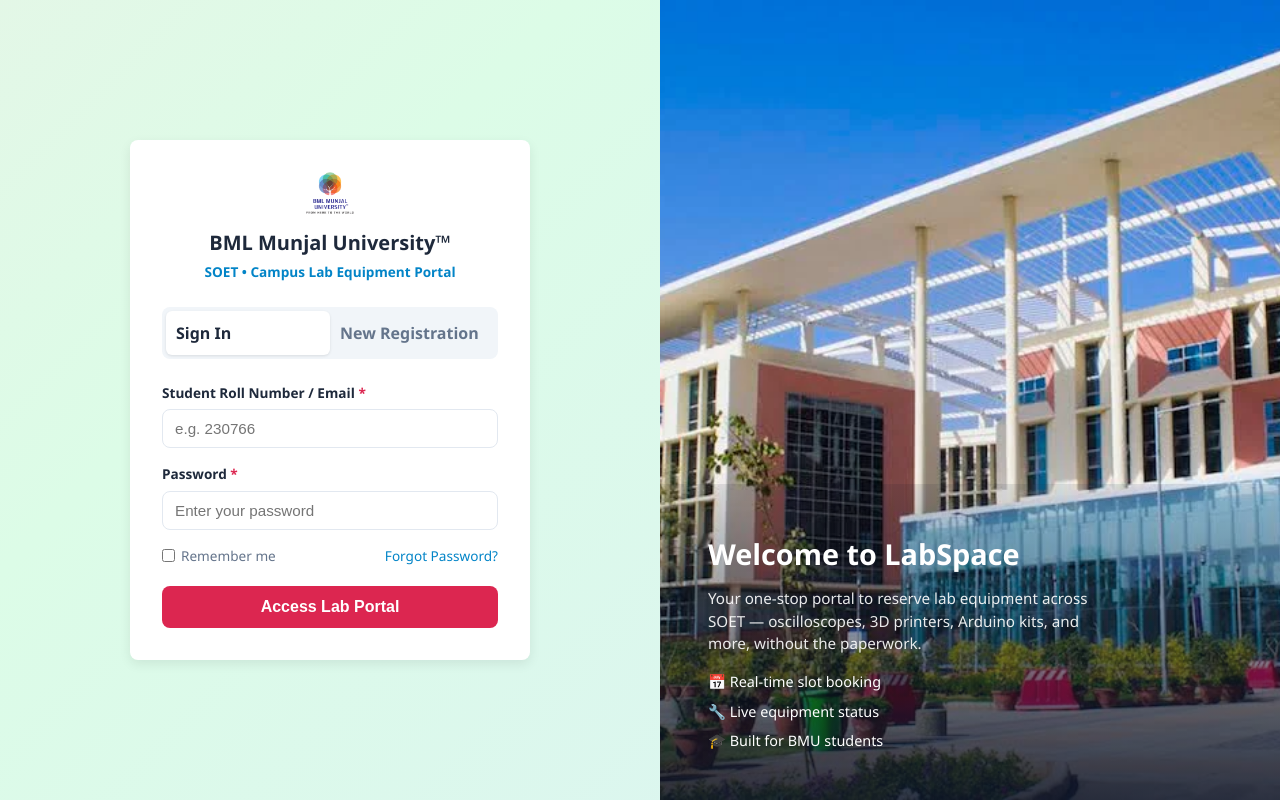
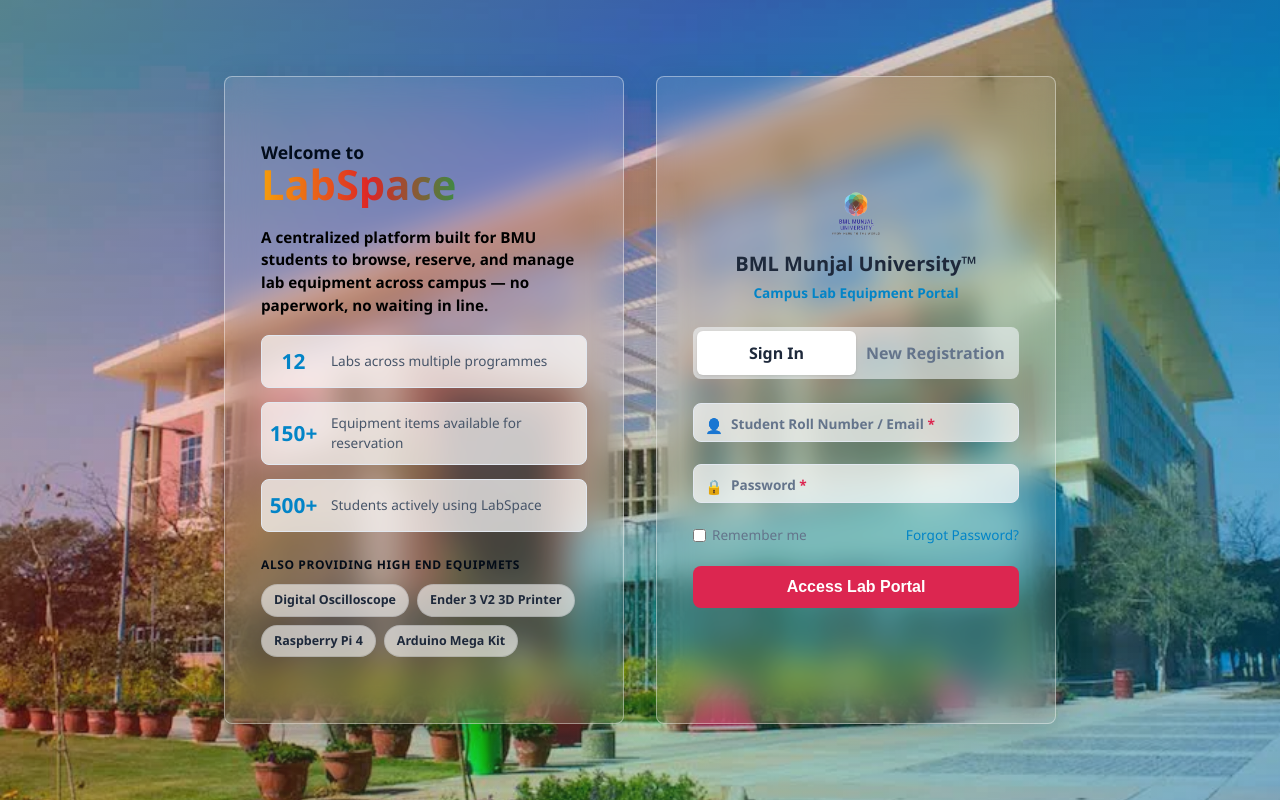
Before and after one commit to ShubhamPate-L/labspace, a plain HTML site: page index.html in a window 1280 px wide. Drawn offline with Linux system fonts and the light colour scheme.

Commit message:
Updated Login Page(Image Background with Two Glassmorphism Cards)

```diff
--- a/css/login.css
+++ b/css/login.css
@@ -1,26 +1,114 @@
-/* ---- Page centering ---- */
-/* .auth-page {
+/* ---- Page Layout ---- */
+.split-page {
+  position: relative;
   min-height: 100vh;
   display: flex;
-  align-items: center;
+  flex-wrap: wrap;
+  align-items: stretch;
   justify-content: center;
-  padding: 20px;
-} */
+  gap: 32px;
+  padding: 40px 20px;
+  overflow: hidden;
+}
 
-/* ---- Card ---- */
-.auth-card {
-  background: white;
+/* ---- Full-bleed background photo ---- */
+.page-bg {
+  position: absolute;
+  inset: 0;
+  width: 100%;
+  height: 100%;
+  object-fit: cover;
+  z-index: 0;
+}
+
+/* ---- BMU-colored tint over the photo ---- */
+.page-overlay {
+  position: absolute;
+  inset: 0;
+  background: linear-gradient(135deg,
+    rgba(245, 158, 11, 0.35),
+    rgba(220, 38, 38, 0.25),
+    rgba(22, 163, 74, 0.25),
+    rgba(2, 132, 199, 0.4));
+  z-index: 1;
+}
+
+/* ---- Panels sit above photo + tint ---- */
+.left-panel,
+.right-panel {
+  position: relative;
+  z-index: 2;
+  flex: 1 1 400px;
+  max-width: 400px;
+  display: flex;
+}
+
+/* ---- Shared glass card look ---- */
+.auth-card,
+.info-card {
+  background: rgba(255, 255, 255, 0.10);
+  backdrop-filter: blur(16px);
+  -webkit-backdrop-filter: blur(16px);
+  border: 1px solid rgba(255, 255, 255, 0.4);
+  border-radius: var(--radius);
+  box-shadow: 0 8px 32px rgba(0, 0, 0, 0.15);
+  transition: transform 0.35s ease, box-shadow 0.35s ease;
+  margin: auto ;
+}
+/* Shared rule for auth card and info card dimensions */
+.auth-card,
+.info-card {
   width: 100%;
   max-width: 400px;
-  padding: 32px;
-  border-radius: var(--radius);
-  box-shadow: 0 4px 12px rgba(0, 0, 0, 0.08);
+  height: 90%;
+  padding: 36px;
+  display: flex;
+  flex-direction: column;
+  justify-content: center;
+}
+
+.info-card {
+  color: #0f172a;
+}
+
+.auth-card:hover,
+.info-card:hover {
+  transform: translateY(-6px);
+  box-shadow: 0 16px 40px rgba(0, 0, 0, 0.2);
+}
+
+/* ---- Info Card ---- */
+
+
+.info-card h2 {
+  font-size: 1.6rem;
+  margin-bottom: 12px;
+}
+
+.info-card p {
+  font-size: 0.95rem;
+  margin-bottom: 18px;
+  color: #334155;
+}
+
+.feature-list {
+  list-style: none;
+  display: flex;
+  flex-direction: column;
+  gap: 10px;
+  font-size: 0.9rem;
+  font-weight: 600;
 }
 
 /* ---- Branding ---- */
 .auth-brand {
   text-align: center;
   margin-bottom: 24px;
+}
+
+.brand-logo {
+  width: 48px;
+  margin-bottom: 8px;
 }
 
 .brand-title {
@@ -38,7 +126,7 @@
 /* ---- Tabs ---- */
 .tabs {
   display: flex;
-  background: var(--color-bg);
+  background: rgba(241, 245, 249, 0.6);
   border-radius: var(--radius);
   padding: 4px;
   margin-bottom: 24px;
@@ -53,9 +141,26 @@
   font-weight: 600;
   cursor: pointer;
   color: var(--color-muted);
+  text-align: center;
 }
 
-.tab-btn.active {
+.tab-radio {
+  display: none;
+
+}
+
+.tab-panel {
+  display: none;
+
+}
+
+#tab-signin:checked ~ #panel-signin,
+#tab-register:checked ~ #panel-register {
+  display: block;
+}
+
+#tab-signin:checked ~ .tabs label[for="tab-signin"],
+#tab-register:checked ~ .tabs label[for="tab-register"] {
   background: white;
   color: var(--color-text);
   box-shadow: 0 1px 3px rgba(0, 0, 0, 0.1);
@@ -83,6 +188,7 @@
   border: 1px solid var(--color-border);
   border-radius: var(--radius);
   font-size: 0.95rem;
+  background: rgba(255, 255, 255, 0.7);
 }
 
 .form-group input:focus {
@@ -115,113 +221,166 @@
   text-decoration: underline;
 }
 
-/* ---- Pure CSS Tab Switching ---- */
-.tab-radio {
-  display: none;
+/* ---- Icon + Floating Label Inputs ---- */
+.form-group.icon-group {
+  position: relative;
+  margin-bottom: 22px;
 }
 
-.tab-panel {
-  display: none;
+.form-group.icon-group input {
+  padding-left: 38px;
+  padding-top: 14px;
+  padding-bottom: 6px;
 }
 
-#tab-signin:checked ~ #panel-signin,
-#tab-register:checked ~ #panel-register {
-  display: block;
+.input-icon {
+  position: absolute;
+  left: 12px;
+  top: 12px;
+  font-size: 0.9rem;
+  pointer-events: none;
 }
 
-#tab-signin:checked ~ .tabs label[for="tab-signin"],
-#tab-register:checked ~ .tabs label[for="tab-register"] {
-  background: white;
-  color: var(--color-text);
-  box-shadow: 0 1px 3px rgba(0, 0, 0, 0.1);
-}
-/* ---- Split Page Layout ---- */
-.split-page {
-  min-height: 100vh;
-  display: flex;
-  background: linear-gradient(135deg, #fff9db, #ffe4e6, #dcfce7, #dbeafe);
-  background-size: 400% 400%;
-  animation: gradientShift 12s ease infinite;
+.form-group.icon-group .floating-label {
+  position: absolute;
+  left: 38px;
+  top: 11px;
+  margin: 0;
+  font-size: 0.85rem;
+  color: var(--color-muted);
+  pointer-events: none;
+  transition: all 0.2s ease;
 }
 
-@keyframes gradientShift {
-  0%   { background-position: 0% 50%; }
-  50%  { background-position: 100% 50%; }
-  100% { background-position: 0% 50%; }
+.form-group.icon-group input:focus + .floating-label,
+.form-group.icon-group input:not(:placeholder-shown) + .floating-label {
+  top: -9px;
+  left: 30px;
+  font-size: 0.7rem;
+  background: white;
+  padding: 0 4px;
+  color: var(--color-primary);
 }
 
-.left-panel {
-  flex: 1;
-  display: flex;
-  align-items: center;
-  justify-content: center;
-  padding: 20px;
+.form-group.icon-group input:not(:placeholder-shown):valid {
+  border-color: var(--color-success);
 }
 
-/* Card hover transition */
-.auth-card {
-  transition: transform 0.35s ease, box-shadow 0.35s ease;
+.form-group.icon-group input:not(:placeholder-shown):invalid {
+  border-color: var(--color-danger);
 }
 
-.auth-card:hover {
-  transform: translateY(-8px);
-  box-shadow: 0 20px 40px rgba(0, 0, 0, 0.15);
-}
-
-.brand-logo {
-  width: 48px;
-  margin-bottom: 8px;
-}
-
-/* ---- Right Info Panel ---- */
-.right-panel {
-  flex: 1;
+/* ---- Button ---- */
+.btn-primary {
   position: relative;
-  display: none; /* hidden on small screens */
-  align-items: flex-end;
   overflow: hidden;
 }
 
-.campus-img {
+.btn-primary:active::after {
+  content: "";
   position: absolute;
   inset: 0;
-  width: 100%;
-  height: 100%;
-  object-fit: cover;
+  background: rgba(255, 255, 255, 0.25);
+  animation: pulse 0.4s ease-out;
 }
 
-.right-overlay {
-  position: relative;
-  z-index: 2;
-  width: 100%;
-  padding: 48px;
-  background: linear-gradient(to top, rgba(15, 23, 42, 0.85), rgba(15, 23, 42, 0.1));
-  color: white;
+@keyframes pulse {
+  from { opacity: 1; }
+  to   { opacity: 0; }
 }
 
-.right-overlay h2 {
-  font-size: 1.8rem;
-  margin-bottom: 12px;
+/* INFO CARD UPDATE */
+/* ---- Info Heading ---- */
+.info-heading {
+  display: flex;
+  flex-direction: column;
+  line-height: 1.1;
+  margin-bottom: 18px;
 }
 
-.right-overlay p {
-  font-size: 0.95rem;
-  opacity: 0.9;
-  margin-bottom: 16px;
-  max-width: 380px;
+.welcome-text {
+  font-size: 1.1rem;
+  font-weight: 600;
+  color: #020c1b;
 }
 
-.feature-list {
-  list-style: none;
+.brand-gradient-text {
+  font-size: 2.6rem;
+  font-weight: 800;
+  background: linear-gradient(90deg, #f59e0b, #dc2626, #16a34a, #0284c7);
+  -webkit-background-clip: text;
+  background-clip: text;
+  color: transparent;
+}
+
+/* ---- Description ---- */
+.info-desc {
+  font-size: 1.1rem;
+  font-weight: 600;
+  color: #010710;
+
+  margin-bottom: 22px;
+
+}
+
+/* ---- Stats list ---- */
+.info-stats {
   display: flex;
   flex-direction: column;
-  gap: 8px;
-  font-size: 0.9rem;
+  gap: 14px;
+  /* margin-bottom: 24px; */
+  padding-bottom: 24px;
+  /* border-bottom: 1px solid rgba(15, 23, 42, 0.1); */
 }
 
-/* Show right panel only on wider screens */
-@media (min-width: 900px) {
-  .right-panel {
-    display: flex;
-  }
+.stat-line {
+  display: flex;
+  align-items: center;
+  gap: 10px;
+  background: rgba(255, 255, 255, 0.7);
+  border: 1px solid var(--color-border);
+  border-radius: var(--radius);
+  padding: 10px 4px;
 }
+
+.stat-num {
+  font-size: 1.3rem;
+  font-weight: 800;
+  color: var(--color-primary);
+  min-width: 55px;
+  flex-shrink:0;
+  text-align: center;
+}
+
+.stat-text {
+  font-size: 0.85rem;
+  color: #475569;
+}
+
+/* ---- Highlights ---- */
+.highlight-label {
+  display: block;
+  font-size: 0.75rem;
+  font-weight: 700;
+  text-transform: uppercase;
+  letter-spacing: 0.05em;
+  color: #030c18;
+  margin-bottom: 10px;
+}
+
+.highlight-tags {
+  display: flex;
+  flex-wrap: wrap;
+  gap: 8px;
+}
+
+.tag {
+  font-size: 0.78rem;
+  font-weight: 600;
+  padding: 6px 12px;
+  border-radius: 999px;
+  background: rgba(255, 255, 255, 0.6);
+  border: 1px solid rgba(15, 23, 42, 0.1);
+  color: #1e293b;
+
+}
--- a/index.html
+++ b/index.html
@@ -11,14 +11,56 @@
 
 <main class="split-page">
 
-    <!-- LEFT: Login Card -->
+  <img src="css/bml.png" alt="BML Munjal University campus" class="page-bg">
+  <div class="page-overlay"></div>
+
+  <!-- LEFT: Info Card -->
 <section class="left-panel">
+  <div class="info-card">
+  <div class="info-heading">
+    <span class="welcome-text">Welcome to</span>
+    <span class="brand-gradient-text">LabSpace</span>
+  </div>
+
+  <p class="info-desc" style="color:black; font-weight:600;">
+    A centralized platform built for BMU students to browse, reserve, and manage lab equipment across campus — no paperwork, no waiting in line.
+  </p>
+
+  <div class="info-stats">
+    <div class="stat-line">
+      <span class="stat-num">12</span>
+      <span class="stat-text">Labs across multiple programmes</span>
+    </div>
+    <div class="stat-line">
+      <span class="stat-num">150+</span>
+      <span class="stat-text">Equipment items available for reservation</span>
+    </div>
+    <div class="stat-line">
+      <span class="stat-num">500+</span>
+      <span class="stat-text">Students actively using LabSpace</span>
+    </div>
+  </div>
+
+  <div class="info-highlights">
+    <span class="highlight-label">Also Providing High End Equipmets</span>
+    <div class="highlight-tags">
+      <span class="tag">Digital Oscilloscope</span>
+      <span class="tag">Ender 3 V2 3D Printer</span>
+      <span class="tag">Raspberry Pi 4</span>
+      <span class="tag">Arduino Mega Kit</span>
+    </div>
+  </div>
+</div>
+</section>
+
+  <!-- RIGHT: Login Card -->
+  <section class="right-panel">
     <div class="auth-card">
 
       <div class="auth-brand">
         <img src="css/logo.png" alt="BMU logo" class="brand-logo">
         <h1 class="brand-title">BML Munjal University™</h1>
-          <p class="brand-subtitle">SOET &bull; Campus Lab Equipment Portal</p>
+        <p class="brand-subtitle">Campus Lab Equipment Portal</p>
       </div>
 
       <div class="tabs-wrapper">
@@ -32,13 +74,15 @@
 
         <section id="panel-signin" class="tab-panel">
           <form action="catalog.html" method="GET">
-              <div class="form-group">
-                <label for="roll-email">Student Roll Number / Email <span class="required">*</span></label>
-                <input type="text" id="roll-email" name="rollOrEmail" placeholder="e.g. 230766" required>
+            <div class="form-group icon-group">
+              <span class="input-icon">👤</span>
+              <input type="text" id="roll-email" name="rollOrEmail" placeholder=" " required>
+              <label for="roll-email" class="floating-label">Student Roll Number / Email <span class="required">*</span></label>
             </div>
-              <div class="form-group">
-                <label for="password">Password <span class="required">*</span></label>
-                <input type="password" id="password" name="password" placeholder="Enter your password" required>
+            <div class="form-group icon-group">
+              <span class="input-icon">🔒</span>
+              <input type="password" id="password" name="password" placeholder=" " required>
+              <label for="password" class="floating-label">Password <span class="required">*</span></label>
             </div>
             <div class="form-row">
               <label class="checkbox-label">
@@ -47,51 +91,44 @@
               </label>
               <a href="#" class="link-muted">Forgot Password?</a>
             </div>
-              <button type="submit" class="btn-primary">Access Lab Portal</button>
+            <button type="submit" class="btn-primary">
+              <span class="btn-text">Access Lab Portal</span>
+            </button>
           </form>
         </section>
 
         <section id="panel-register" class="tab-panel">
           <form action="catalog.html" method="GET">
-              <div class="form-group">
-                <label for="full-name">Full Name <span class="required">*</span></label>
-                <input type="text" id="full-name" name="fullName" required>
+            <div class="form-group icon-group">
+              <span class="input-icon">🧑</span>
+              <input type="text" id="full-name" name="fullName" placeholder=" " required>
+              <label for="full-name" class="floating-label">Full Name <span class="required">*</span></label>
             </div>
-              <div class="form-group">
-                <label for="reg-roll">Student Roll Number <span class="required">*</span></label>
-                <input type="text" id="reg-roll" name="rollNumber" required>
+            <div class="form-group icon-group">
+              <span class="input-icon">🎓</span>
+              <input type="text" id="reg-roll" name="rollNumber" placeholder=" " required>
+              <label for="reg-roll" class="floating-label">Student Roll Number <span class="required">*</span></label>
             </div>
-              <div class="form-group">
-                <label for="reg-email">College Email <span class="required">*</span></label>
-                <input type="email" id="reg-email" name="email" required>
+            <div class="form-group icon-group">
+              <span class="input-icon">✉️</span>
+              <input type="email" id="reg-email" name="email" placeholder=" " required>
+              <label for="reg-email" class="floating-label">College Email <span class="required">*</span></label>
             </div>
-              <div class="form-group">
-                <label for="reg-password">Create Password <span class="required">*</span></label>
-                <input type="password" id="reg-password" name="password" required>
+            <div class="form-group icon-group">
+              <span class="input-icon">🔒</span>
+              <input type="password" id="reg-password" name="password" placeholder=" " required>
+              <label for="reg-password" class="floating-label">Create Password <span class="required">*</span></label>
             </div>
-              <button type="submit" class="btn-primary">Create Account</button>
+            <button type="submit" class="btn-primary">
+              <span class="btn-text">Create Account</span>
+            </button>
           </form>
         </section>
 
-        </div>
+      </>
     </div>
   </section>
 
-    <!-- RIGHT: Info Panel -->
-    <aside class="right-panel">
-      <img src="css/bml.png" alt="BML Munjal University campus" class="campus-img">
-      <div class="right-overlay">
-        <h2>Welcome to LabSpace</h2>
-        <p>Your one-stop portal to reserve lab equipment across SOET — oscilloscopes, 3D printers, Arduino kits, and more, without the paperwork.</p>
-        <ul class="feature-list">
-          <li>📅 Real-time slot booking</li>
-          <li>🔧 Live equipment status</li>
-          <li>🎓 Built for BMU students</li>
-        </ul>
-      </div>
-    </aside>
-
 </main>
-
 </body>
 </html>
```
Lines whose indentation alone changed are shown as unchanged.
